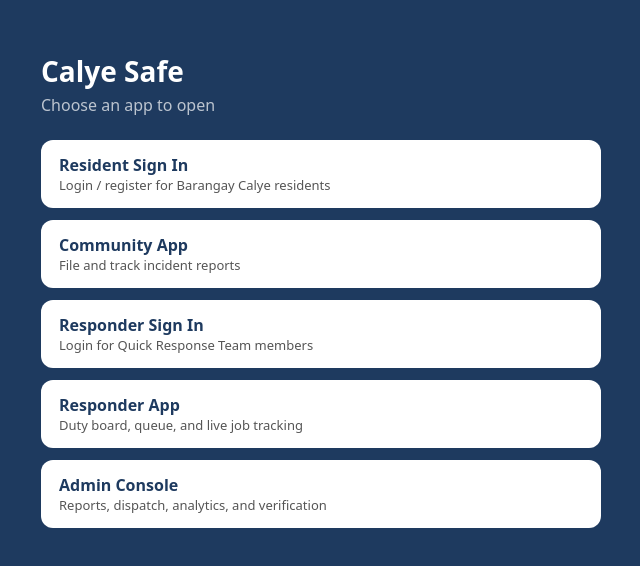
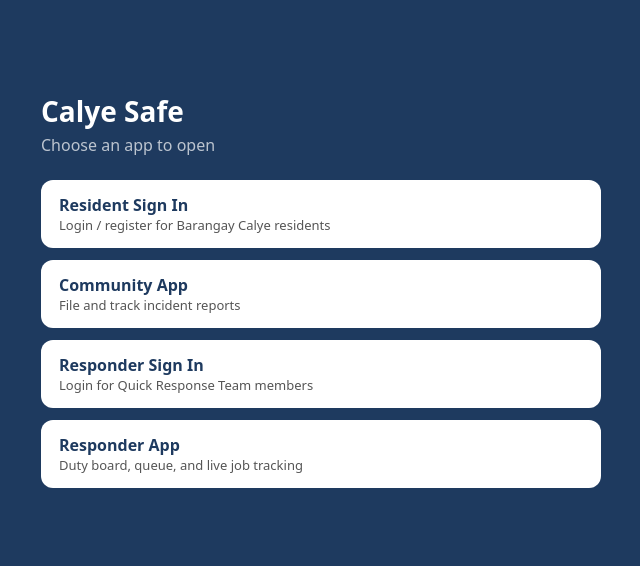
Before and after one commit to Joshuacvcv/Calye-Safe, a Next.js app: page / in a window 1280 px wide. Shown: the part 134-700 px from the top of the page, without its empty margins (319-959 px from the left). Built offline with nearby package versions, Linux system fonts and the light colour scheme.

Commit message:
Exclude admin console from app builds (resident + responder only, admin stays web)

```diff
--- a/app/app/[...path]/route.ts
+++ b/app/app/[...path]/route.ts
@@ -4,11 +4,11 @@ import { NextResponse } from "next/server";
 
 // Serves the existing static Calye Safe pages/assets under /app/* so the
 // repo works as a Next.js app without moving or duplicating files.
+// Resident + responder apps only — the admin console stays web-only.
 // Strict allowlist: nothing else on disk (e.g. database backups) is served.
 const PUBLIC_FILES: Record<string, string> = {
   "index.html": "text/html; charset=utf-8",
   "calye-safe-community.html": "text/html; charset=utf-8",
-  "calye-safe-admins.html": "text/html; charset=utf-8",
   "calye-safe-responders.html": "text/html; charset=utf-8",
   "responder-login.html": "text/html; charset=utf-8",
   "supabase-config.js": "text/javascript; charset=utf-8",
--- a/app/page.tsx
+++ b/app/page.tsx
@@ -18,11 +18,6 @@ const LINKS: { href: string; title: string; desc: string }[] = [
     href: "/app/calye-safe-responders.html",
     title: "Responder App",
     desc: "Duty board, queue, and live job tracking",
-  },
-  {
-    href: "/app/calye-safe-admins.html",
-    title: "Admin Console",
-    desc: "Reports, dispatch, analytics, and verification",
   },
 ];
 
--- a/scripts/build-www.js
+++ b/scripts/build-www.js
@@ -1,5 +1,6 @@
 // Copies the static Calye Safe web files into www/ for Capacitor.
 // Run: npm run build:www
+// Resident + responder apps only — the admin console stays web-only.
 // Keep this list in sync with app/app/[...path]/route.ts (same allowlist).
 const fs = require("node:fs");
 const path = require("node:path");
@@ -7,7 +8,6 @@ const path = require("node:path");
 const FILES = [
   "index.html",
   "calye-safe-community.html",
-  "calye-safe-admins.html",
   "calye-safe-responders.html",
   "responder-login.html",
   "supabase-config.js",
```
Also changed, not shown: plans/CAPACITOR-ANDROID-GUIDE.md (+5 -1 lines).
